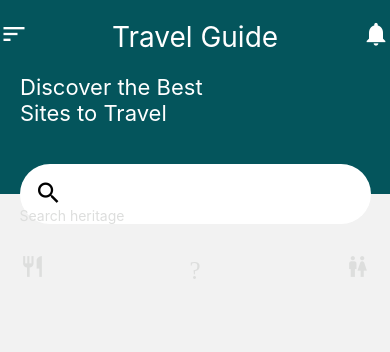
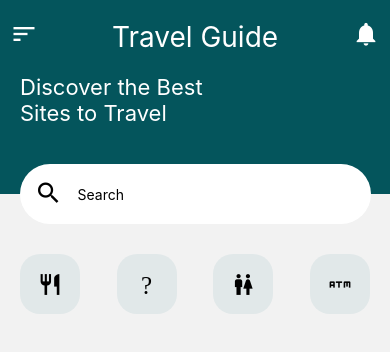
Before and after one commit to Suprim-Shakya/TravelApp, a React Native app in the folder TravelApp/: screen /HomeScreen in a window 390 px wide. Shown: the top 352 px of the page. Built offline with nearby package versions, Linux system fonts and the light colour scheme.

Commit message:
made suitable formatting

```diff
--- a/TravelApp/src/views/screens/HomeScreen.js
+++ b/TravelApp/src/views/screens/HomeScreen.js
@@ -1,4 +1,4 @@
-import { SafeAreaView, StatusBar, StyleSheet, Text, View } from 'react-native';
+import { ImageBackground, SafeAreaView, StatusBar, StyleSheet, Text, View } from 'react-native';
 import COLORS from '../../consts/colors';
 import React from 'react';
 import Icon from 'react-native-vector-icons/MaterialIcons';
@@ -6,28 +6,33 @@ import { ScrollView, TextInput } from 'react-native-gesture-handler';
 
 const HomeScreen = ({navigation}) => {
   const categoryIcon = [
-    <Icon name="restaurant" size={25} color={COLORS.grey} />,
-    <Icon name="flights_and_hotels" size={25} color={COLORS.grey} />,
-    <Icon name="wc" size={25} color={COLORS.grey} />,
+    <Icon name="restaurant" size={25} color={COLORS.dark}/>,
+    <Icon name="emergency" size={25} color={COLORS.dark} />,
+    <Icon name="wc" size={25} color={COLORS.dark} />,
+    <Icon name="atm" size={25} color={COLORS.dark} />,
   ]
 
   const ListCategories = () => {
-    return <View style={styles.categoryContainer}>
+    return (
+    <View style={styles.categoryContainer}>
       {categoryIcon.map((icon, index) => (
-        <View key={index}> {icon} </View>
-      )
+        <View key={index} style={styles.iconContainer}>
+          {icon}
+        </View>
+      ))}
+    </View>
+  )};
 
-      )}
-    </View>
-  }
+
+
 
   return (
     <SafeAreaView style={{flex:1}}>
       <StatusBar translucent={false} backgroundColor={COLORS.primary} />
         <View style={styles.header}>
-      <Icon name="sort" size={28} color='#FFF'/>
+          <Icon name="sort" size={28} color='#FFF' style={{marginHorizontal:10}}/>
           <Text style={styles.title}>Travel Guide</Text>
-      <Icon name="notifications" size={28} color={COLORS.white} />
+          <Icon name="notifications" size={28} color={COLORS.white} style={{marginHorizontal:10}}/>
         </View>
       <ScrollView showsVerticalScrollIndicator={false}>
         <View style={{backgroundColor : COLORS.primary, height: 120}}>
@@ -36,13 +41,13 @@ const HomeScreen = ({navigation}) => {
             <Text style={styles.text}>Sites to Travel</Text>
               <View style={styles.inputcontainer}>
                 <Icon name="search" size={28} style={styles.icons}/>
-            <TextInput placeholder='Search heritage' style={{color: COLORS.grey}}/>
+                <TextInput placeholder="Search"/>
               </View>
           </View>
 
         </View>
         <ListCategories>
-
+          <Text style={styles.sectionTitle}> Trending </Text>
         </ListCategories>
       </ScrollView>
     </SafeAreaView>
@@ -75,6 +80,7 @@ const styles = StyleSheet.create({
     position: 'absolute',
     top: 90,
     alignSelf: 'center',
+    flexDirection: 'row',
   },
   icons:{
     marginTop: 15,
@@ -85,5 +91,13 @@ const styles = StyleSheet.create({
     marginHorizontal: 20,
     flexDirection: "row",
     justifyContent: "space-between",
+  },
+  iconContainer:{
+    height: 60,
+    width: 60,
+    backgroundColor: COLORS.secondary,
+    justifyContent: 'center',
+    alignItems: 'center',
+    borderRadius: 20,
   }
-})
+});
```
Lines whose indentation alone changed are shown as unchanged.
